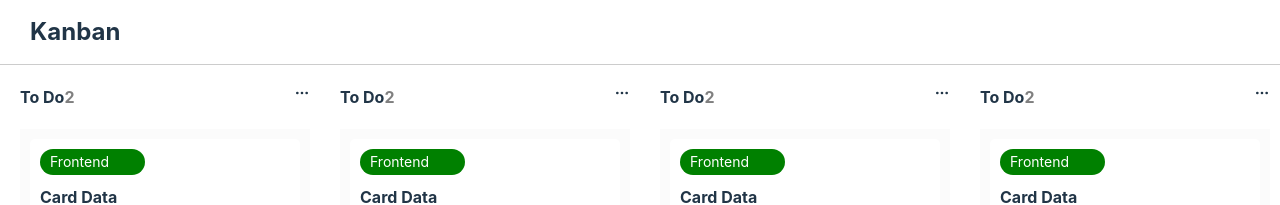
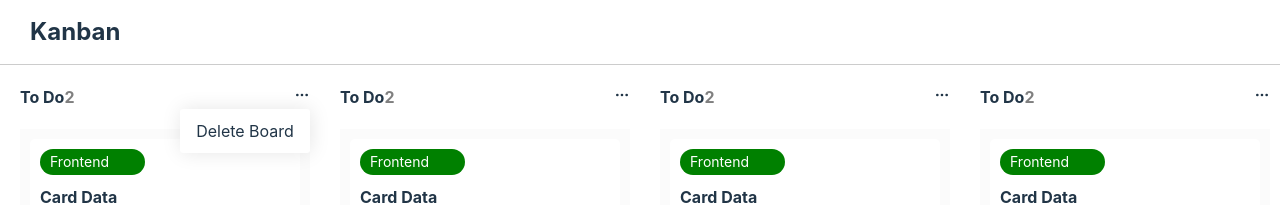
Before and after one commit to Ikechukwu11/Kanban, a React (Vite) app: page / in a window 1280 px wide. Both pictures are taken after a click on the icon 302 px from the left and 93 px from the top of the page. Shown: the top 205 px of the page. Built offline with nearby package versions, Linux system fonts and the light colour scheme.

Commit message:
modified:   src/components/Board/Board.css 	modified:   src/components/Board/Board.jsx 	modified:   src/components/Card/Card.css 	modified:   src/components/Card/Card.jsx 	new file:   src/components/Dropdown/Dropdown.css 	new file:   src/components/Dropdown/Dropdown.jsx

```diff
--- a/src/components/Board/Board.css
+++ b/src/components/Board/Board.css
@@ -9,6 +9,24 @@
 
 .board_top {
   display: flex;
+}
+
+.board_top_more {
+  position: relative;
+}
+
+.board_dropdown {
+  background-color: #fff;
+  width: 130px;
+  padding: 0;
+  border-radius: 3px;
+  box-shadow: 1px 0 20px rgba(0, 0, 0, 0.1);
+}
+
+.board_dropdown p {
+  cursor: pointer;
+  padding: 10px;
+  text-align: center;
 }
 
 .board_top_title {
--- a/src/components/Board/Board.jsx
+++ b/src/components/Board/Board.jsx
@@ -1,9 +1,12 @@
+import { useState } from 'react'
 import './Board.css'
 import { FiMoreHorizontal } from 'react-icons/fi'
 import Card from '../Card/Card'
 import Editable from '../Editable/Editable'
+import Dropdown from '../Dropdown/Dropdown'
 
 const Board = () => {
+  const [showDropdown, setShowDropdown] = useState(false)
   return (
     <div className='board'>
       <div className='board_top'>
@@ -11,7 +14,16 @@ const Board = () => {
           To Do <span className='mr-2'> 2 </span>
         </p>
 
-        <FiMoreHorizontal />
+        <div className='board_top_more' onClick={() => setShowDropdown(true)}>
+          <FiMoreHorizontal />
+          {showDropdown && (
+            <Dropdown onClose={() => setShowDropdown(false)}>
+              <div className='board_dropdown'>
+                <p> Delete Board</p>
+              </div>
+            </Dropdown>
+          )}
+        </div>
       </div>
       <div className='board_cards'>
         <Card />
--- a/src/components/Card/Card.css
+++ b/src/components/Card/Card.css
@@ -49,3 +49,20 @@
   height: 14px;
   width: 14px;
 }
+.card_top_more {
+  position: relative;
+}
+
+.card_dropdown {
+  background-color: #fff;
+  width: 130px;
+  padding: 0;
+  border-radius: 3px;
+  box-shadow: 1px 0 20px rgba(0, 0, 0, 0.1);
+}
+
+.card_dropdown p {
+  cursor: pointer;
+  padding: 10px;
+  text-align: center;
+}
--- a/src/components/Card/Card.jsx
+++ b/src/components/Card/Card.jsx
@@ -1,16 +1,28 @@
-import React from 'react'
+import React, { useState } from 'react'
 import './Card.css'
 import { AiOutlineCheckSquare } from 'react-icons/ai'
 import { FiMoreHorizontal, FiClock } from 'react-icons/fi'
 import Chip from '../Chip/Chip'
+import Dropdown from '../Dropdown/Dropdown'
 const Card = () => {
+  const [showDropdown, setShowDropdown] = useState(false)
   return (
     <div className='card'>
       <div className='card_top'>
         <div className='card_top_labels'>
           <Chip text='Frontend' closed textColor='#fff' color='green' />
         </div>
-        <FiMoreHorizontal />
+        <div className='card_top_more' onClick={() => setShowDropdown(true)}>
+          <FiMoreHorizontal />
+
+          {showDropdown && (
+            <Dropdown onClose={() => setShowDropdown(false)}>
+              <div className='card_dropdown'>
+                <p> Delete Card</p>
+              </div>
+            </Dropdown>
+          )}
+        </div>
       </div>
       <div className='card_title'>Card Data</div>
       <div className='card_footer'>
--- /dev/null
+++ b/src/components/Dropdown/Dropdown.jsx
@@ -0,0 +1,43 @@
+import React, { useEffect, useRef, useClickAway } from 'react'
+
+const Dropdown = (props) => {
+  const dropdownRef = useRef()
+
+  const handleClick = (event) => {
+    //console.log(event.target)
+    // if (
+    //   dropdownRef &&
+    //   dropdownRef.current.contains(event.target) &&
+    //   props.onClose
+    // ) {
+    //   props.onClose()
+    // }
+    if (dropdownRef && !dropdownRef.current.contains(event.target)) {
+      if (props.onClose) props.onClose()
+    }
+  }
+
+  useEffect(() => {
+    document.addEventListener('click', handleClick, { capture: true })
+
+    return () => {
+      document.removeEventListener('click', handleClick, { capture: true })
+    }
+  })
+
+  return (
+    <div
+      ref={dropdownRef}
+      className='dropdown'
+      style={{
+        position: 'absolute',
+        top: '100%',
+        right: '0',
+      }}
+    >
+      {props.children}
+    </div>
+  )
+}
+
+export default Dropdown
```
Also changed, not shown: src/components/Dropdown/Dropdown.css (added).
